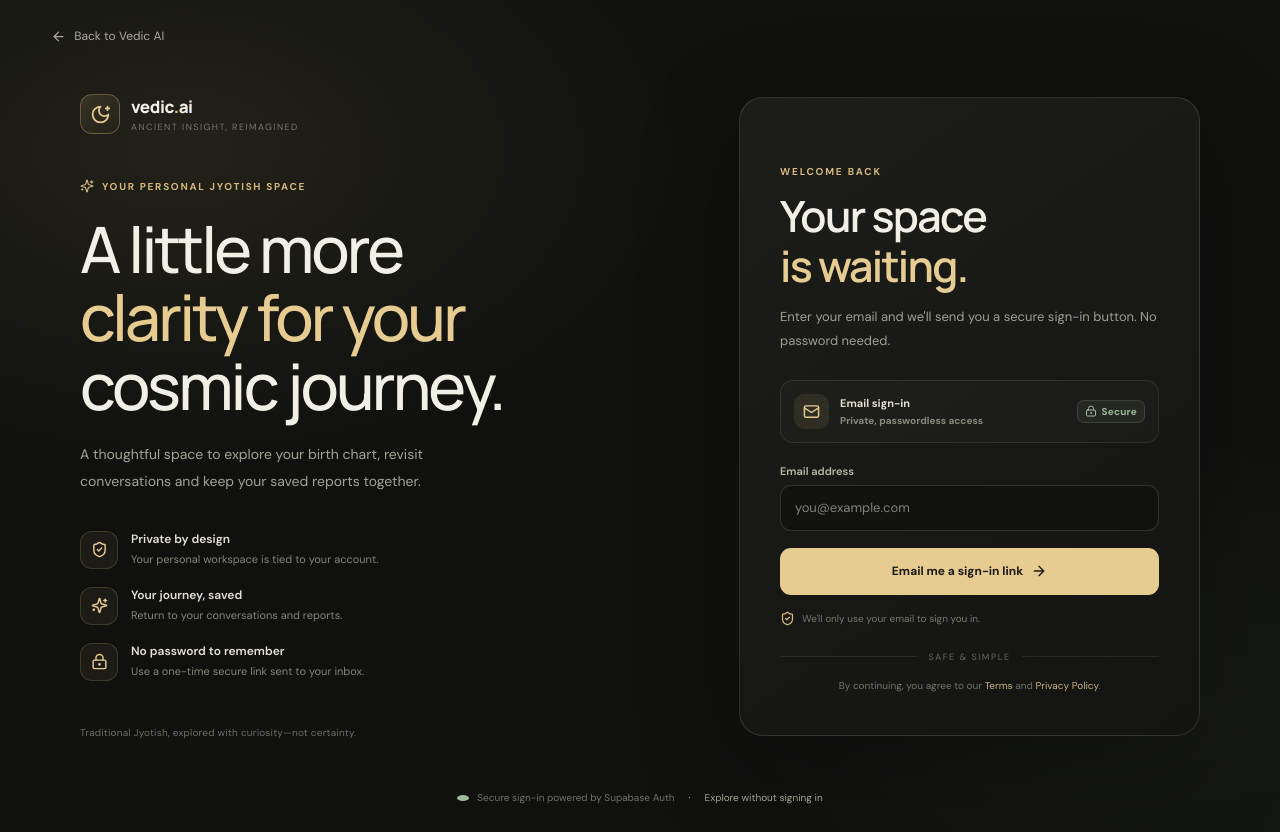
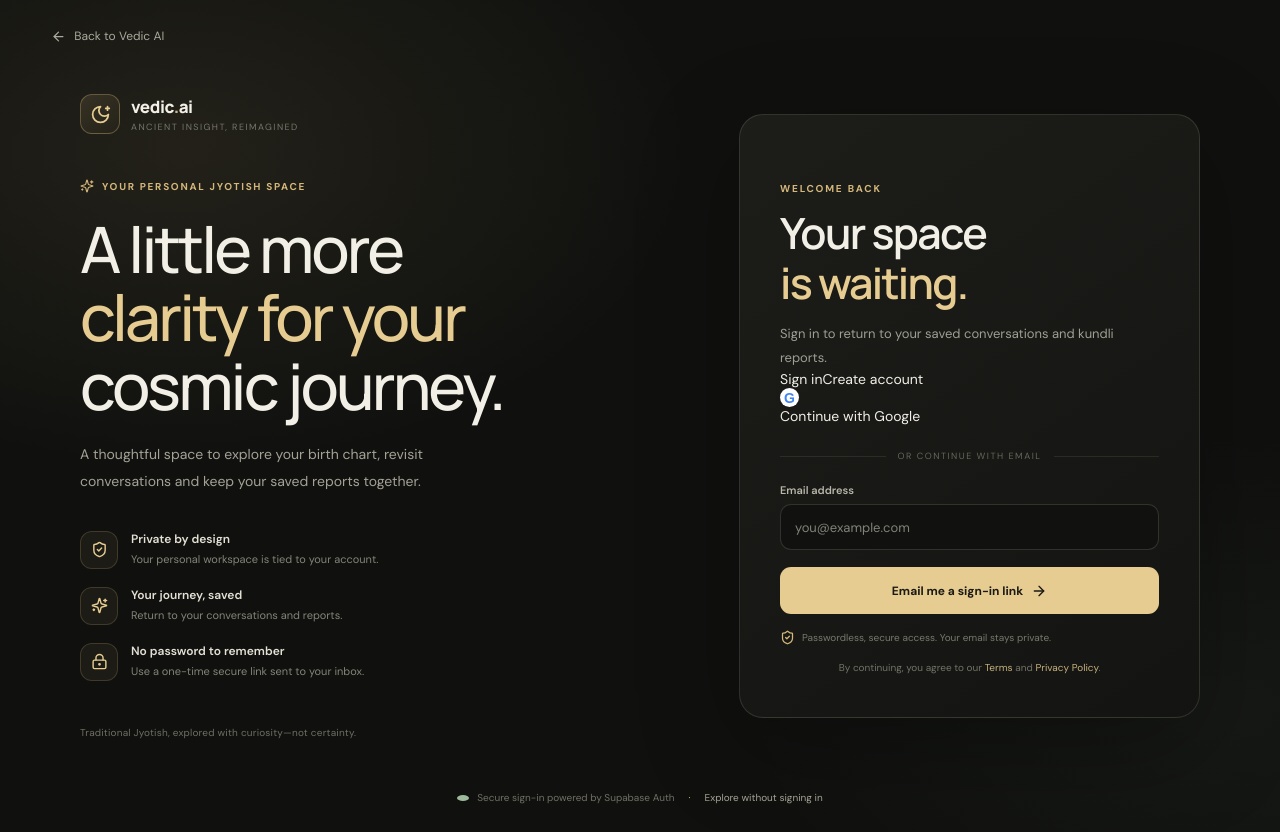
Before and after one commit to Yashpal568/vedic-ai, a Next.js app: page /login in a window 1280 px wide. Built offline with nearby package versions, Linux system fonts and the light colour scheme.

Commit message:
feat: add sign-up, sign-in and Google auth options

```diff
--- a/app/login/page.tsx
+++ b/app/login/page.tsx
@@ -2,7 +2,7 @@
 
 import Link from "next/link";
 import { FormEvent, useEffect, useState } from "react";
-import { ArrowLeft, ArrowRight, CheckCircle2, LockKeyhole, Mail, MoonStar, ShieldCheck, Sparkles } from "lucide-react";
+import { ArrowLeft, ArrowRight, CheckCircle2, LockKeyhole, Mail, MoonStar, ShieldCheck, Sparkles, UserRound } from "lucide-react";
 import { getSupabaseBrowserClient } from "@/lib/supabase/browser";
 
 export default function LoginPage() {
@@ -11,6 +11,7 @@ export default function LoginPage() {
   const [sent, setSent] = useState(false);
   const [error, setError] = useState("");
   const [resendSeconds, setResendSeconds] = useState(0);
+  const [mode, setMode] = useState<"signin" | "signup">("signin");
 
   useEffect(() => {
     const params = new URLSearchParams(window.location.search);
@@ -64,7 +65,7 @@ export default function LoginPage() {
       }
       const { error: authError } = await supabase.auth.signInWithOtp({
         email: email.trim(),
-        options: { emailRedirectTo, shouldCreateUser: true },
+        options: { emailRedirectTo, shouldCreateUser: mode === "signup" },
       });
       if (authError) {
         setError("We couldn't send the secure link. Please check your email address and try again.");
@@ -74,6 +75,41 @@ export default function LoginPage() {
       }
     } catch {
       setError("A network issue prevented us from sending the email. Please try again.");
+    } finally {
+      setBusy(false);
+    }
+  }
+
+  async function continueWithGoogle() {
+    if (busy) return;
+    setBusy(true);
+    setError("");
+    try {
+      const supabase = getSupabaseBrowserClient();
+      if (!supabase) {
+        setError("Secure sign-in is not configured. Please contact the site administrator.");
+        return;
+      }
+      const configuredUrl = process.env.NEXT_PUBLIC_APP_URL;
+      const appBase = process.env.NODE_ENV === "development"
+        ? window.location.origin
+        : (configuredUrl || window.location.origin);
+      let redirectTo: string;
+      try {
+        const parsed = new URL(appBase);
+        if (parsed.protocol !== "https:" && parsed.hostname !== "localhost") throw new Error("Invalid app URL");
+        redirectTo = new URL("/auth/callback", parsed.origin).toString();
+      } catch {
+        setError("The sign-in destination is misconfigured. Please contact the site administrator.");
+        return;
+      }
+      const { error: oauthError } = await supabase.auth.signInWithOAuth({
+        provider: "google",
+        options: { redirectTo, queryParams: { prompt: "select_account" } },
+      });
+      if (oauthError) setError("Google sign-in could not start. Check that Google is enabled in Supabase Authentication providers.");
+    } catch {
+      setError("A network issue prevented Google sign-in. Please try again.");
     } finally {
       setBusy(false);
     }
@@ -109,19 +145,25 @@ export default function LoginPage() {
         <section className="auth-card auth-card-premium">
           {!sent ? <>
             <div className="auth-mobile-mark"><span className="brand-mark"><MoonStar size={20} /></span><span className="brand-name">vedic<span style={{ color: "var(--gold)" }}>.</span>ai</span></div>
-            <div className="auth-step-label">WELCOME BACK</div>
-            <h2 className="auth-title">Your space<br /><span>is waiting.</span></h2>
-            <p className="auth-copy">Enter your email and we&apos;ll send you a secure sign-in button. No password needed.</p>
-            <div className="auth-email-intro"><span className="auth-email-icon"><Mail size={17} /></span><span><strong>Email sign-in</strong><small>Private, passwordless access</small></span><span className="auth-email-secure"><LockKeyhole size={12} /> Secure</span></div>
+            <div className="auth-step-label">{mode === "signin" ? "WELCOME BACK" : "YOUR JOURNEY STARTS HERE"}</div>
+            <h2 className="auth-title">{mode === "signin" ? <>Your space<br /><span>is waiting.</span></> : <>Create your<br /><span>personal space.</span></>}</h2>
+            <p className="auth-copy">{mode === "signin" ? "Sign in to return to your saved conversations and kundli reports." : "Create your account to save your conversations and keep your Jyotish journey together."}</p>
+            <div className="auth-mode-switch" role="tablist" aria-label="Account access">
+              <button type="button" role="tab" aria-selected={mode === "signin"} className={mode === "signin" ? "active" : ""} onClick={() => { setMode("signin"); setError(""); }}>Sign in</button>
+              <button type="button" role="tab" aria-selected={mode === "signup"} className={mode === "signup" ? "active" : ""} onClick={() => { setMode("signup"); setError(""); }}>Create account</button>
+            </div>
+            <button type="button" className="auth-google-button" onClick={() => { void continueWithGoogle(); }} disabled={busy}>
+              <span className="google-g" aria-hidden="true">G</span><span>{busy ? "Connecting…" : "Continue with Google"}</span>
+            </button>
+            <div className="auth-card-divider"><span>OR CONTINUE WITH EMAIL</span></div>
             <form onSubmit={submit} className="auth-form">
               <label className="form-field"><span className="form-label">Email address</span><input className="form-input auth-email-input" type="email" autoComplete="email" inputMode="email" required maxLength={254} value={email} onChange={(event) => setEmail(event.target.value)} placeholder="you@example.com" /></label>
               {error && <p className="auth-error" role="alert">{error}</p>}
               <button className="primary-button auth-submit" type="submit" disabled={busy || resendSeconds > 0}>
-                {busy ? "Sending secure link…" : "Email me a sign-in link"} {!busy && <ArrowRight size={16} />}
+                {busy ? "Sending secure link…" : mode === "signup" ? "Create account with email" : "Email me a sign-in link"} {!busy && <ArrowRight size={16} />}
               </button>
             </form>
-            <p className="auth-privacy"><ShieldCheck size={15} /> We&apos;ll only use your email to sign you in.</p>
-            <div className="auth-card-divider"><span>SAFE & SIMPLE</span></div>
+            <p className="auth-privacy"><ShieldCheck size={15} /> Passwordless, secure access. Your email stays private.</p>
             <p className="auth-fineprint">By continuing, you agree to our <Link href="/terms">Terms</Link> and <Link href="/privacy">Privacy Policy</Link>.</p>
           </> : <div className="auth-success auth-success-premium">
             <span className="auth-success-icon"><CheckCircle2 size={26} /></span>
```
